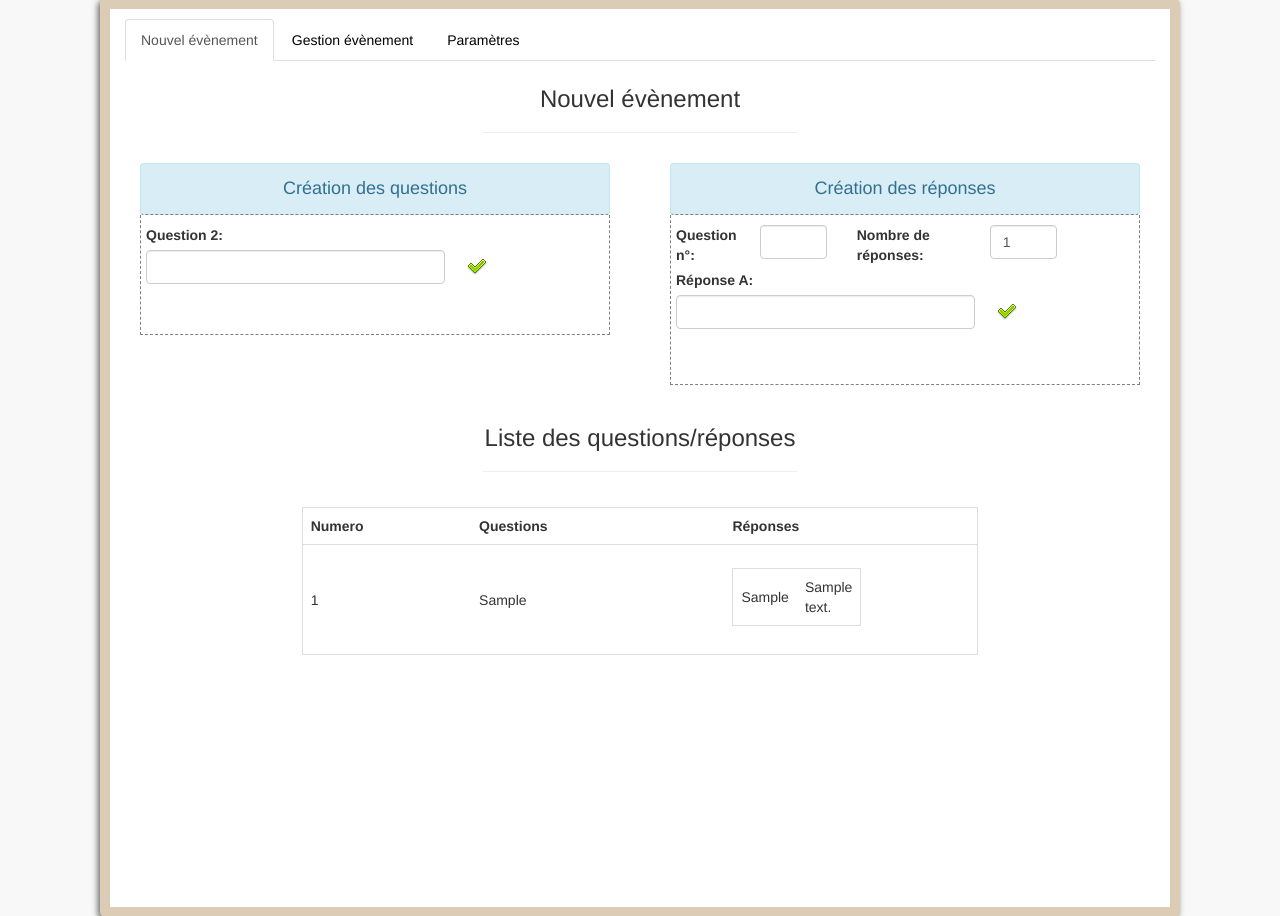
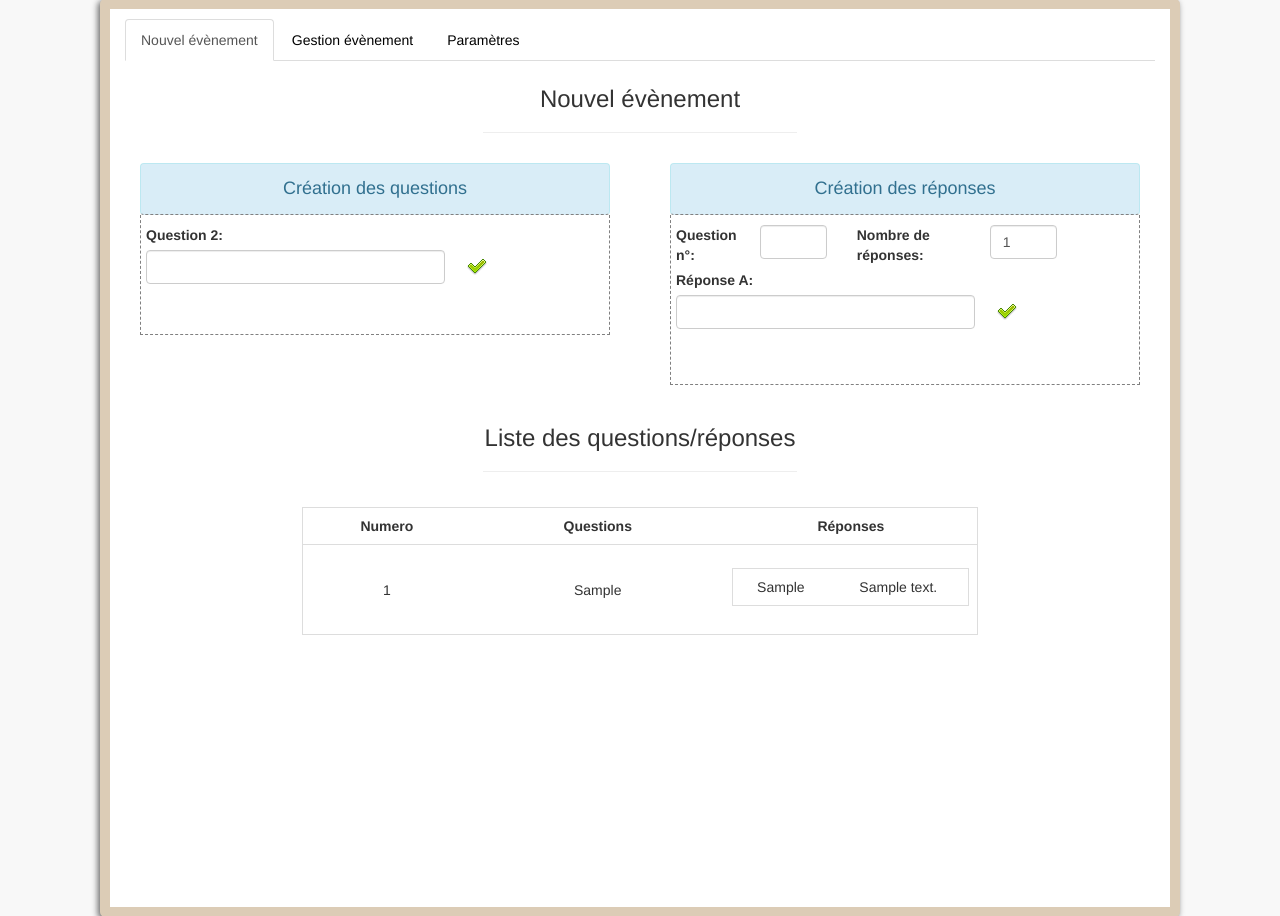
Before and after one commit to Marianna-dl/feedback, a PHP site: page / in a window 1280 px wide. Shown: the part 102-1018 px from the top of the page. Run offline with PHP 8.4, Linux system fonts and the light colour scheme; tables that the repository leaves empty hold one stand-in row (values such as "Sample post").

Commit message:
modification style tableau liste question/reponse

```diff
--- a/controller/script.js
+++ b/controller/script.js
@@ -71,7 +71,7 @@ var feedbackApp = angular.module('feedbackApp', ['ngRoute','ngAnimate', 'ngTouch
                         $scope.maxQuestion=parseInt(1);
                 })
                 .error(function() {
-                        alert('erreur');
+                        console.log('erreur');
                 })
                                         };
        $scope.getMaxQuestion();
--- a/css/style.css
+++ b/css/style.css
@@ -180,10 +180,13 @@ form a{
 
 {
     vertical-align: middle;
+    text-align: center;
 }
-
+th{
+    text-align: center;
+}
 .sous-table{
-    width: 50%;
+    width: 100%;
 }
 
                                 /*********************************************** FOOTER ************************************************/
--- a/view/nouveau.html
+++ b/view/nouveau.html
@@ -76,7 +76,7 @@
                      <td>
                      <table class="table sous-table" >
                          <tr ng-repeat="rep in listeReponses" ng-if="rep.num_Question==item.num_Quest" class="small-cell">
-                             <td >{{rep.num_Rep}}</td><td>{{rep.description}}</td>
+                             <td>{{rep.num_Rep}}</td><td>{{rep.description}}</td>
                          </tr>
 
                          </table>
```
